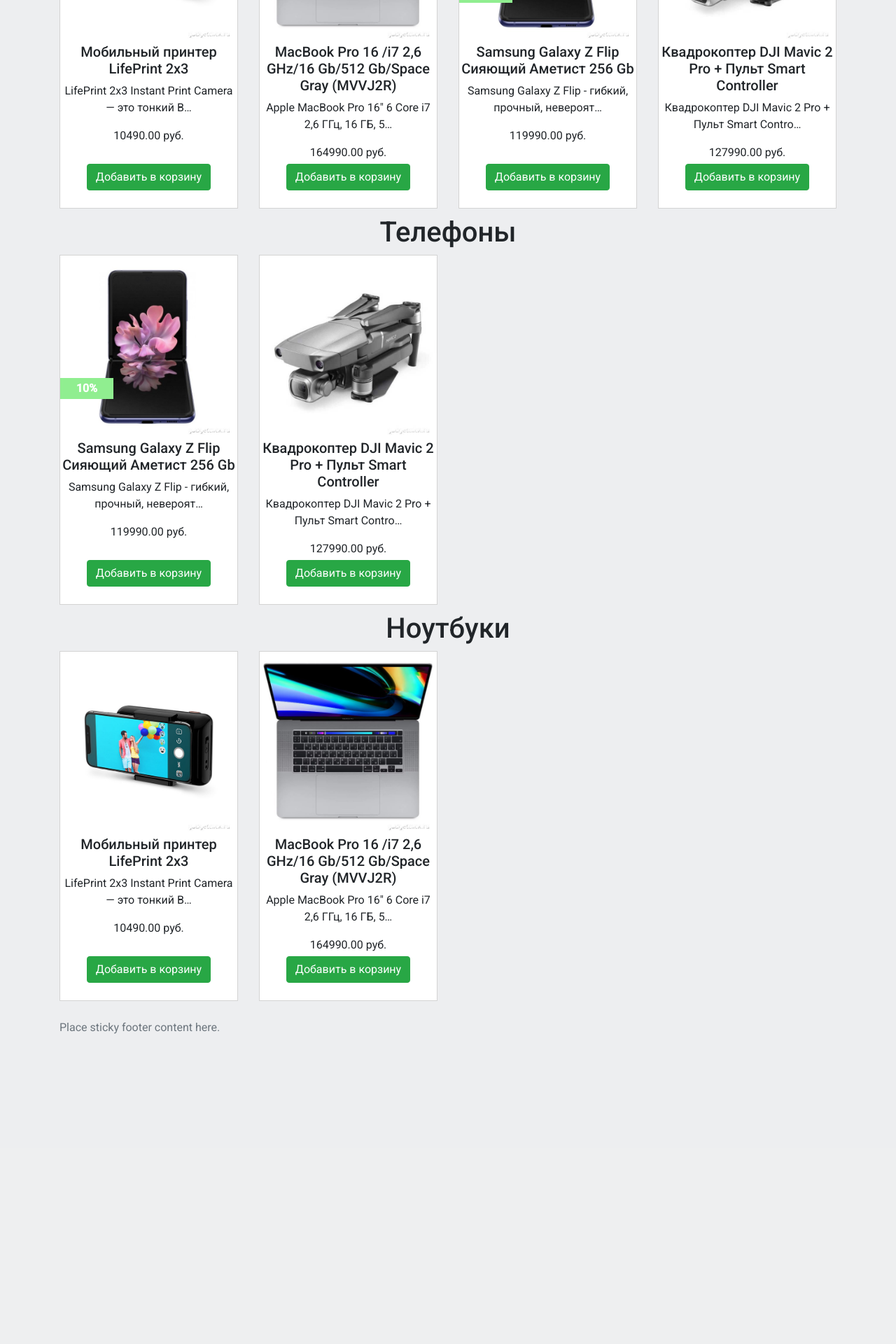
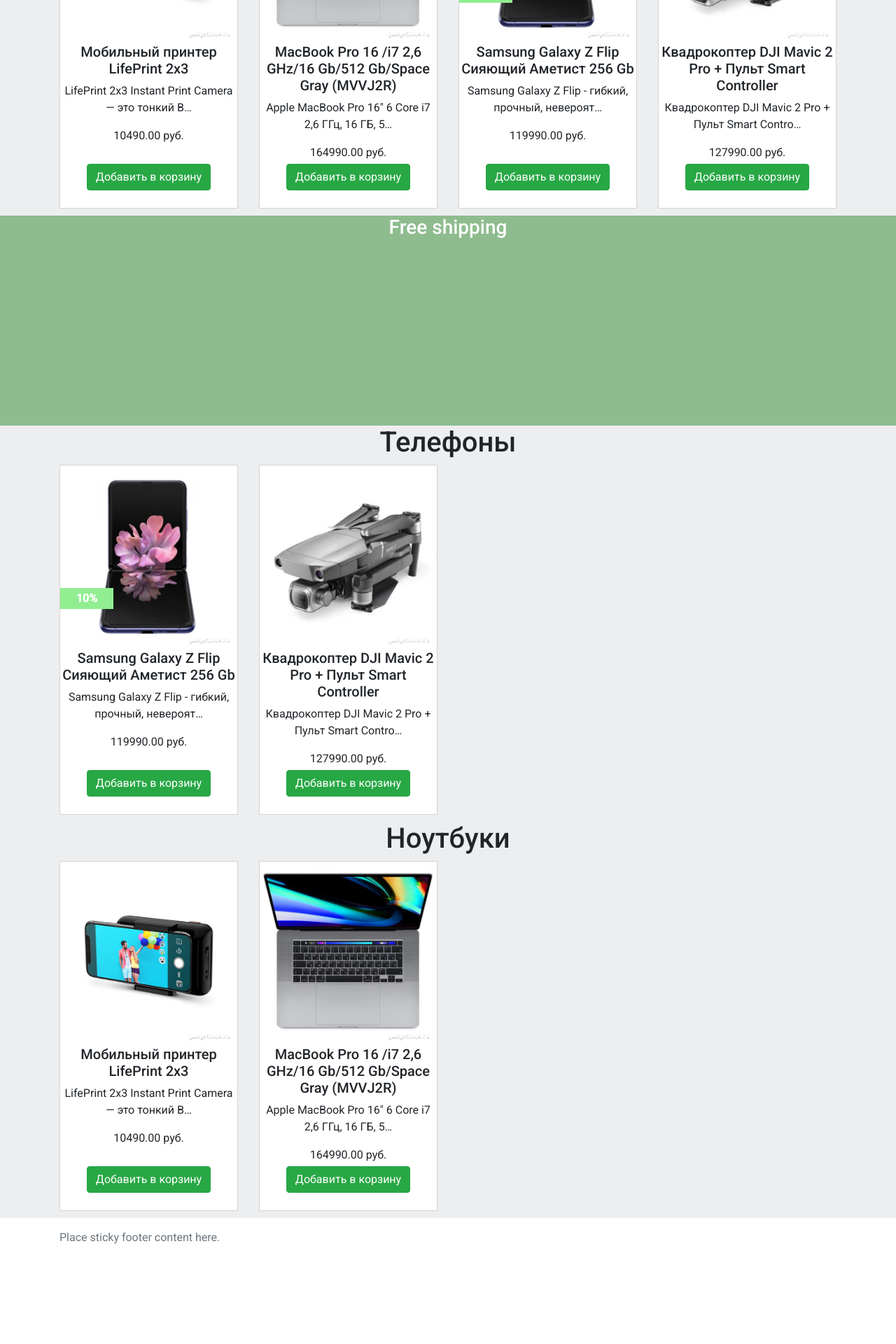
Before and after one commit to yelex/medved_project, a Django app: page / in a window 1280 px wide. Shown: the part 879-2799 px from the top of the page at 70% size. Before the commit the page ends 2356 px from the top, so only its background shows below. Run offline with Django 3.2, Linux system fonts and the light colour scheme; data comes from the database, SQL or seed files in the repository; some libraries are stand-ins or nearby versions.

Commit message:
1.7.3 In progress-2

```diff
--- a/products/urls.py
+++ b/products/urls.py
@@ -1,6 +1,6 @@
 from django.urls import path, include
-from landing import views
+from products import views
 
 urlpatterns = [
-    # path('', views.landing, name='landing')
+    path('<int:product_id>/', views.product, name='product')
 ]
--- a/products/views.py
+++ b/products/views.py
@@ -1,3 +1,9 @@
 from django.shortcuts import render
+from landing.forms import SubscriberForm
+from products.models import *
 
 # Create your views here.
+
+def product(request, product_id):
+    product = Product.objects.get(id=product_id)
+    return render(request, 'products/product.html', context=locals())
--- a/static/css/base.css
+++ b/static/css/base.css
@@ -13,6 +13,16 @@ html, body {
 /* NAVBAR */
 .navbar {
     margin-bottom: 0px !important;
+}
+
+/* WRAPPER */
+.wrapper{
+    min-height: 100%;
+}
+
+.wrapper-content{
+    overflow: auto;
+    padding-bottom: 180px; /* must be same height as the footer */
 }
 
 /* PRODUCT CARD */
@@ -44,8 +54,20 @@ html, body {
     padding: 3px;
 }
 
+/* SECTION DELIVERY */
+.section-delivery {
+    height: 300px;
+    background-color: darkseagreen;
+    text-align: center;
+    color: white;
+}
+
 /* FOOTER */
 
 .footer {
-    height: 200px;
+    position: relative;
+    margin-top: -180px; /* negative value of footer height */
+    height: 180px;
+    clear: both;
+    background-color: white;
 }
--- a/templates/base.html
+++ b/templates/base.html
@@ -16,7 +16,7 @@
     <!-- Google Fonts -->
     <link href="https://fonts.googleapis.com/css?family=Roboto:100,300,400,500&display=swap" rel="stylesheet">
 
-    <title>Hello, world!</title>
+    <title>e-Commerce Project</title>
   </head>
   <body>
 
@@ -27,9 +27,9 @@
       {% block content %}
       {% endblock content%}
 
-      {% include 'footer.html' %}
+    </div>
 
-    </div>
+    {% include 'footer.html' %}
 
     <!-- Optional JavaScript -->
     <!-- jQuery first, then Popper.js, then Bootstrap JS -->
--- a/templates/landing/home.html
+++ b/templates/landing/home.html
@@ -10,13 +10,13 @@
     <div class="section section1">
         <div class="container">
             <div class="row">
-                <div class="col-lg-12">
+                <div class="col-sm-12">
                     <h1 class="text-center">
                         Новые поступления
                     </h1>
                 </div>
                 {% for product_image in product_images %}
-                <div class='col-lg-3'>
+                <div class='col-sm-3'>
                     {% include 'landing/product_item.html' %}
                 </div>
                 {% endfor %}
@@ -24,16 +24,22 @@
         </div>
     </div>
 
+    <div class="section section-delivery">
+        <div>
+            <h3>Free shipping</h3>
+        </div>
+    </div>
+
     <div class="section section2 phones-container">
         <div class="container">
             <div class="row">
-                <div class="col-lg-12">
+                <div class="col-sm-12">
                     <h1 class="text-center">
                         Телефоны
                     </h1>
                 </div>
                 {% for product_image in product_images_photos %}
-                <div class='col-lg-3'>
+                <div class='col-sm-3'>
                     {% include 'landing/product_item.html' %}
                 </div>
                 {% endfor %}
@@ -44,13 +50,13 @@
     <div class="section section3 laptops-container">
         <div class="container">
             <div class="row">
-                <div class='col-lg-12'>
+                <div class='col-sm-12'>
                     <h1 class="text-center">
                         Ноутбуки
                     </h1>
                 </div>
                 {% for product_image in product_images_laptops %}
-                <div class='col-lg-3'>
+                <div class='col-sm-3'>
                     {% include 'landing/product_item.html' %}
                 </div>
                 {% endfor %}
--- a/templates/landing/product_item.html
+++ b/templates/landing/product_item.html
@@ -1,6 +1,8 @@
 <div class='product-item'>
     <div class='card-image'>
-        <img src='{{ product_image.image.url }}' class='img-fluid'>
+        <a href="{% url 'product' product_image.product.id %}">
+            <img src='{{ product_image.image.url }}' class='img-fluid'>
+        </a>
     </div>
 
     {% if product_image.product.discount != 0 %}
```
